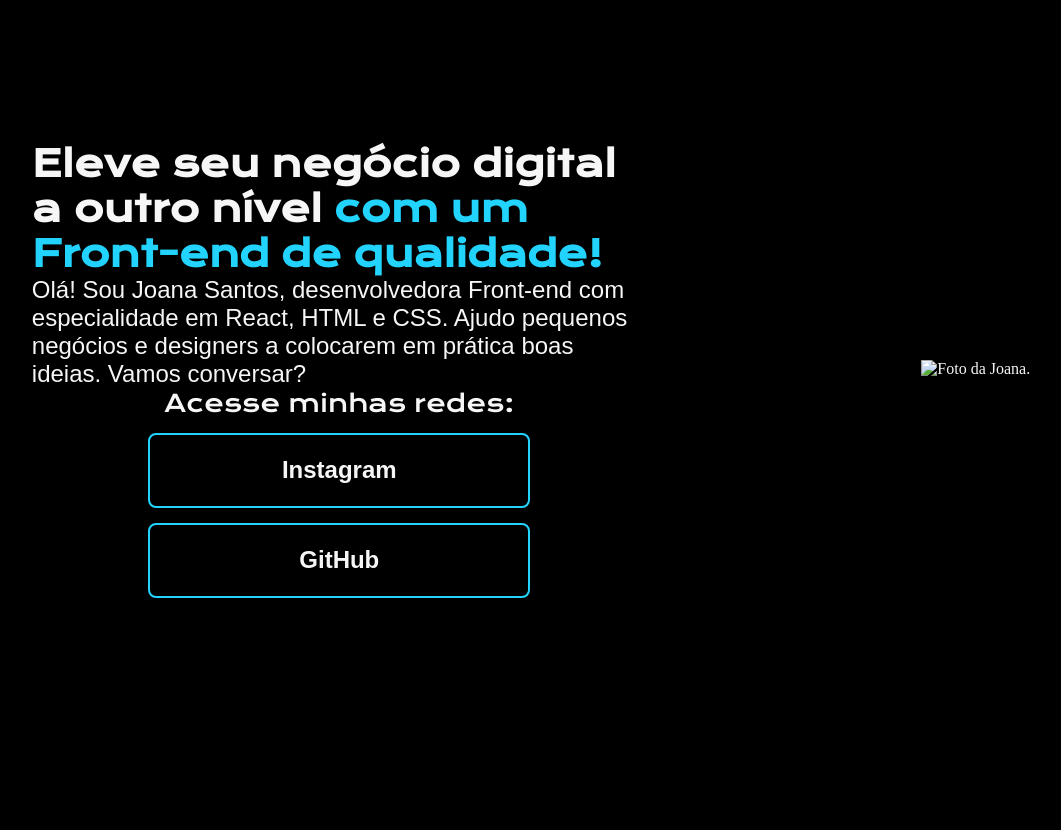
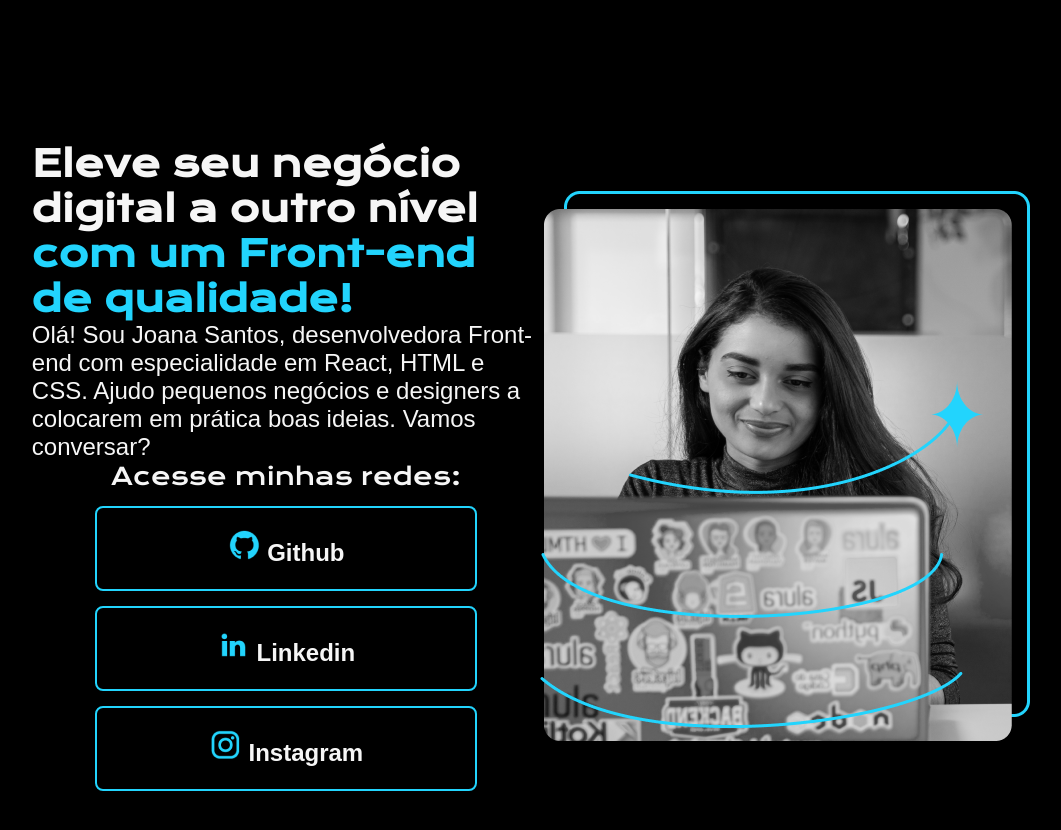
Before and after one commit to AlliceAlvesDev/Portifolio, a plain HTML site: page index.html in a window 1280 px wide. Shown: the whole page, without its empty margins (109-1170 px from the left). Before the commit the page ends 800 px from the top, so only its background shows below. Drawn offline with nearby package versions, Linux system fonts and the light colour scheme.

Commit message:
ícones nos botões

```diff
--- a/index.html
+++ b/index.html
@@ -22,11 +22,18 @@
             </p>
             <div class="apresentacao__links">
                 <h2 class="apresentacao__links__subtitulo">Acesse minhas redes:</h2>
-                <a class="apresentacao__links__link" href="https://www.instagram.com/allice.gtas/">Instagram</a>
-                <a class="apresentacao__links__link" href="https://github.com/AlliceAlvesDev">GitHub</a>
+                <a class="apresentacao__links__link" href="https://github.com/AlliceAlvesDev">
+                    <img src="Icones/github.png" alt="github"> Github
+                </a>
+                <a class="apresentacao__links__link" href="https://www.linkedin.com/in/allice-gabriely-5a1019236/">
+                    <img src="Icones/linkedin.png" alt="linkedin"> Linkedin
+                </a>
+                <a class="apresentacao__links__link" href="https://www.instagram.com/allice.gtas/">
+                    <img src="Icones/instagram.png" alt="instagram"> Instagram
+                </a>
             </div>
         </section>
-        <img src="Imagem.png" alt="Foto da Joana.">
+        <img src="Icones/Imagem.png" alt="Foto da Joana.">
     </main>
     <footer></footer>
 </body>
```
